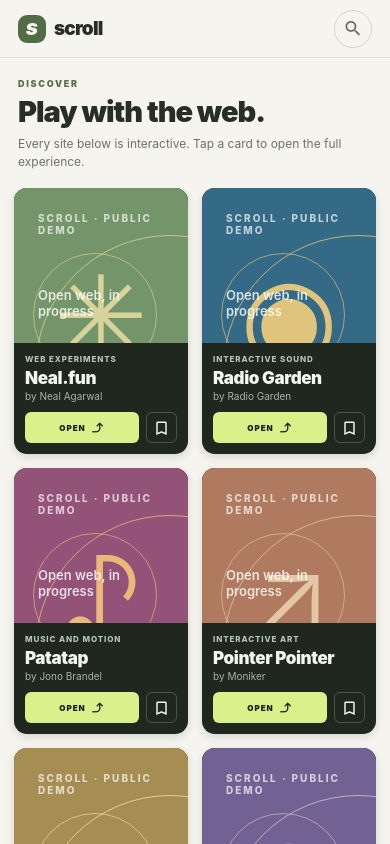
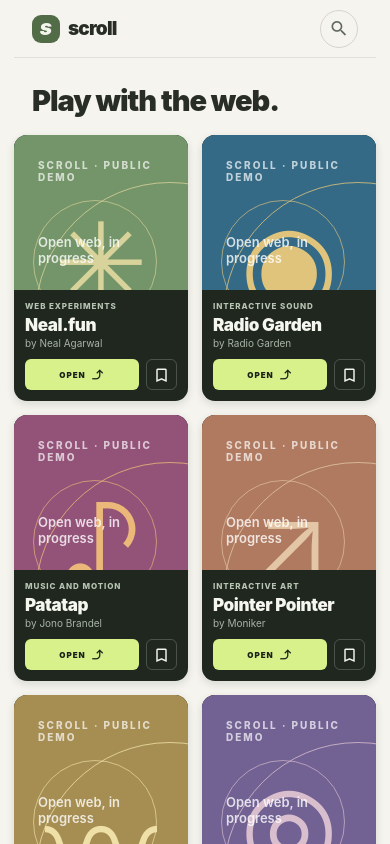
Before and after one commit to harmansingh671671-ops/Indie_Social, a React Native app in the folder apps/mobile/: screen / in a window 390 px wide. Built offline with nearby package versions, Linux system fonts and the light colour scheme.

Commit message:
refactor: scroll header and intro with the grid, remove discover & description text

```diff
--- a/apps/mobile/App.tsx
+++ b/apps/mobile/App.tsx
@@ -99,6 +99,9 @@ function App() {
   return (
     <SafeAreaView style={styles.homeSafe} edges={['top', 'left', 'right']}>
       <StatusBar barStyle="dark-content" />
+      <FlatList
+        ListHeaderComponent={
+          <>
             <View style={styles.homeHeader}>
               <View style={styles.homeBrand}>
                 <View style={styles.homeLogo}><Text style={styles.homeLogoText}>s</Text></View>
@@ -109,11 +112,10 @@ function App() {
               </Pressable>
             </View>
             <View style={styles.homeIntro}>
-        <Text style={styles.homeKicker}>DISCOVER</Text>
               <Text style={styles.homeTitle}>Play with the web.</Text>
-        <Text style={styles.homeDesc}>Every site below is interactive. Tap a card to open the full experience.</Text>
             </View>
-      <FlatList
+          </>
+        }
         key={`grid-${numColumns}`}
         data={results}
         numColumns={numColumns}
```
Lines whose indentation alone changed are shown as unchanged.
